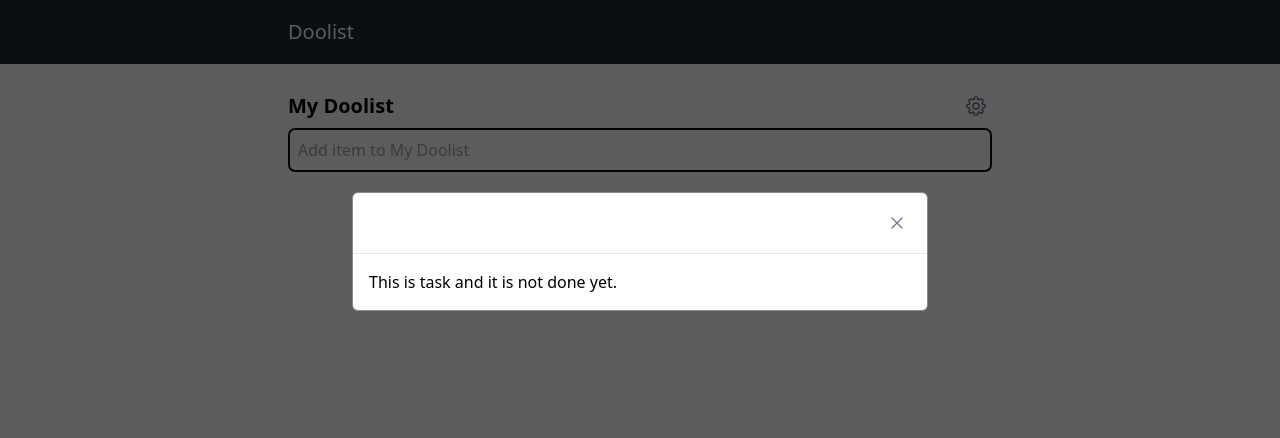
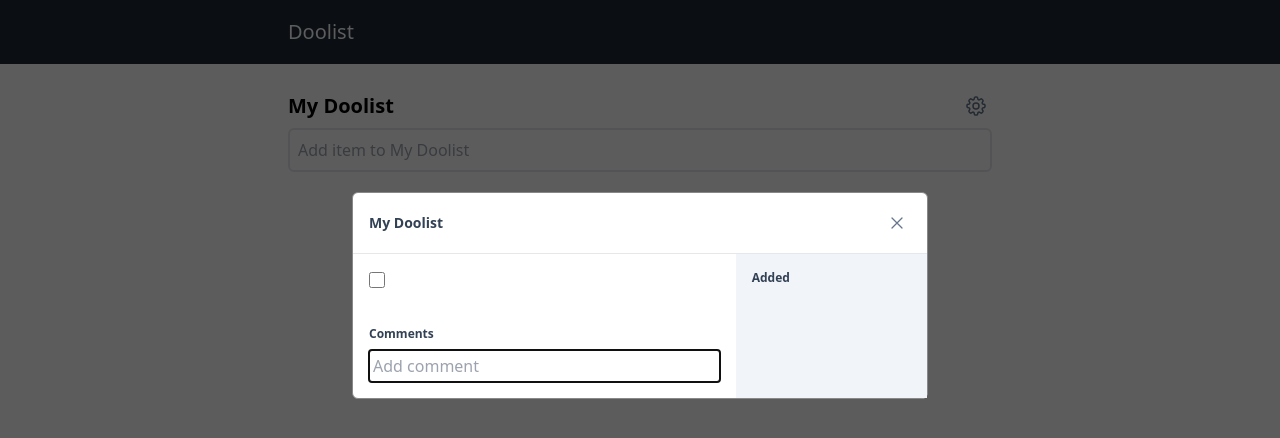
Before and after one commit to edward7486/doolist, a React (Create React App) app: page /task/1 in a window 1280 px wide. Shown: the top 438 px of the page. Built offline with nearby package versions, Linux system fonts and the light colour scheme.

Commit message:
Basic edit panel functionality done

```diff
--- a/package.json
+++ b/package.json
@@ -9,6 +9,7 @@
     "@testing-library/react": "^13.4.0",
     "@testing-library/user-event": "^13.5.0",
     "react": "^18.2.0",
+    "react-date-object": "^2.1.8",
     "react-dom": "^18.2.0",
     "react-router-dom": "^6.19.0",
     "react-scripts": "5.0.1",
--- a/src/EditPanel.js
+++ b/src/EditPanel.js
@@ -9,12 +9,19 @@ import { useContext } from 'react'
 
 const EditPanel = () => {
 
-  const { todoItems } = useContext(DataContext);
+  const { todoItems, completed, projectSettings } = useContext(DataContext);
+
   localStorage.setItem('localToDos', JSON.stringify(todoItems));
+  localStorage.setItem('localCompleted', JSON.stringify(completed))
 
   let navigate = useNavigate();
   let { id } = useParams();
-  let todo = todoItems.find((todo) => (todo.id.toString() === id)) || JSON.parse(localStorage.getItem('localToDos'));
+  let todo =
+    todoItems.find((todo) => (todo.id.toString() === id)) ||
+    JSON.parse(localStorage.getItem('localToDos'));
+  let completedItem =
+    completed.find((c) => (c.id.toString() === id)) ||
+    JSON.parse(localStorage.getItem('localCompleted'));
 
   function onDismiss() {
     navigate(-1);
@@ -22,18 +29,59 @@ const EditPanel = () => {
 
   return (
     <div className='modal edit-panel'>
-      <div className="modal-content rounded-md max-w-xl divide-y bg-white">
-        <div className="modal-header flex place-content-between p-4">
-          <h2 className='text-lg font-bold'>{todo.name} </h2>
+      <div className="modal-content rounded-md max-w-xl bg-white divide-y">
+
+        <div className="modal-header flex place-content-between items-center p-4">
+          <p className="text-sm font-semibold text-slate-700">{projectSettings.projectTitle}</p>
           <XMarkIcon
             className='close h-7 w-7 p-1 hover:bg-slate-100 rounded-md text-slate-500'
             tabIndex="0"
             onClick={onDismiss}
           />
         </div>
-        <div className="modal-body p-4">
-          This is task {todo.id} and it is {todo.checked ? 'done' : 'not done yet.'}
+
+        <div className="modal-body grid grid-cols-12">
+          <div className='col-span-8 p-4'>
+            <div>
+              <input
+                type="checkbox"
+                className={`inline-block w-4 h-4 mr-2 ${ completedItem.checked ? 'accent-slate-500' : ''}`}
+                checked={ todo.checked || completedItem.checked ? 'checked' : null}
+              />
+              <h2 className={`text-lg font-bold inline-block ${ completedItem.checked ? 'line-through': '' }`}>
+                {todo.name || completedItem.name}
+              </h2>
+            </div>
+
+            <div className="comment-section mt-8">
+              <h2 className='text-xs text-slate-700 font-semibold'>Comments</h2>
+              <div className='comments'>
+
+              </div>
+              <form>
+                <input
+                  autoFocus
+                  type="text"
+                  placeholder="Add comment"
+                  className='p-1 mt-2 w-full'
+                />
+              </form>
+            </div>
+          </div>
+
+          <div className='edit-sidebar col-span-4 text-xs bg-slate-100 p-4 space-y-3 text-slate-700'>
+            <div>
+              <span className='block font-semibold'>Added</span>
+              <div className='mt-1'>
+                <span>{todo.created || completedItem.created}</span>
+              </div>
+            </div>
+          </div>
+
         </div>
+
+
+
       </div>
     </div>
   )
--- a/src/MainList/CompletedListItem.js
+++ b/src/MainList/CompletedListItem.js
@@ -1,6 +1,7 @@
 import React from 'react'
 import { useContext } from 'react'
 import DataContext from '../context/DataContext'
+import { Link } from 'react-router-dom'
 
 const CompletedListItem = ({ item }) => {
 
@@ -31,16 +32,18 @@ const CompletedListItem = ({ item }) => {
       <input
         type="checkbox"
         id={ item.id }
-        className="w-4 h-4 align-middle accent-slate-200 cursor-pointer"
+        className="w-4 h-4 align-middle accent-slate-500 cursor-pointer"
         onChange={(e) => handleCompletedCheck(item.id)}
         checked={ item.checked ? true : false }
       />
-      <label
-        className="ml-2 align-middle text-slate-500 cursor-pointer"
-        htmlFor={ item.id }
-      >
-        { item.name }
-      </label>
+      <Link to={`/task/${item.id}`}>
+        <label
+          className="ml-2 align-middle text-slate-500 cursor-pointer line-through"
+          htmlFor={ item.id }
+        >
+          { item.name }
+        </label>
+      </Link>
     </li>
   )
 }
--- a/src/MainList/Form.js
+++ b/src/MainList/Form.js
@@ -1,6 +1,7 @@
 import React from 'react'
 import { useContext } from 'react';
 import DataContext from '../context/DataContext';
+import DateObject from 'react-date-object';
 
 const Form = () => {
 
@@ -12,7 +13,8 @@ const Form = () => {
     const todoObject = {
       id: uniqueId(),
       name: todo,
-      checked: false
+      checked: false,
+      created: new DateObject().format('MM/DD/YYYY')
     }
     const newList = [...todoItems, todoObject];
     setTodoItems(newList);
```
Also changed, not shown: 1 other file (tests, documents, lock files or other folders).
